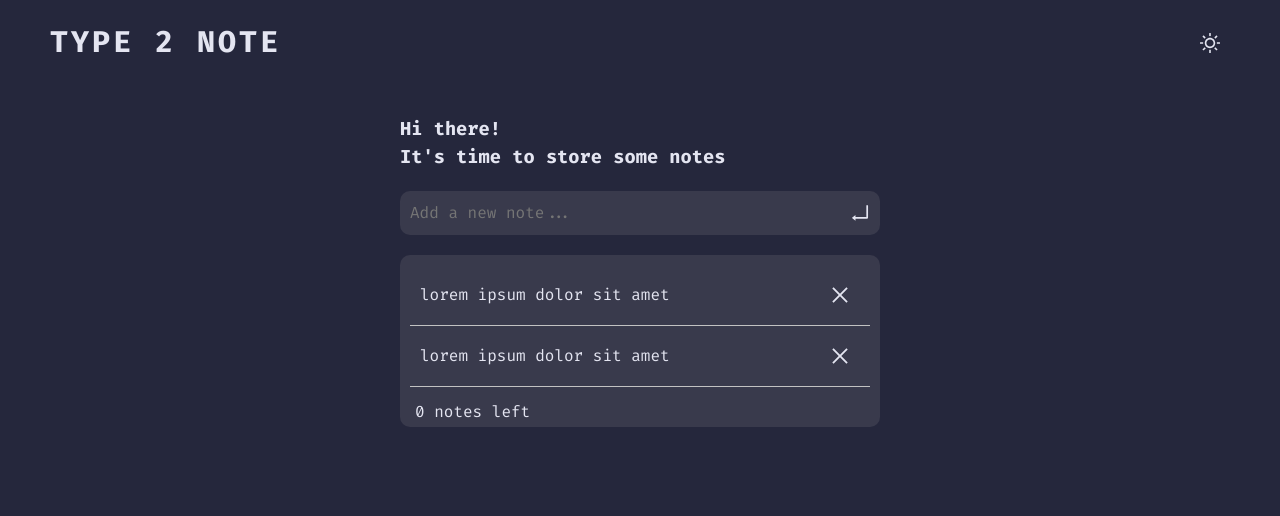
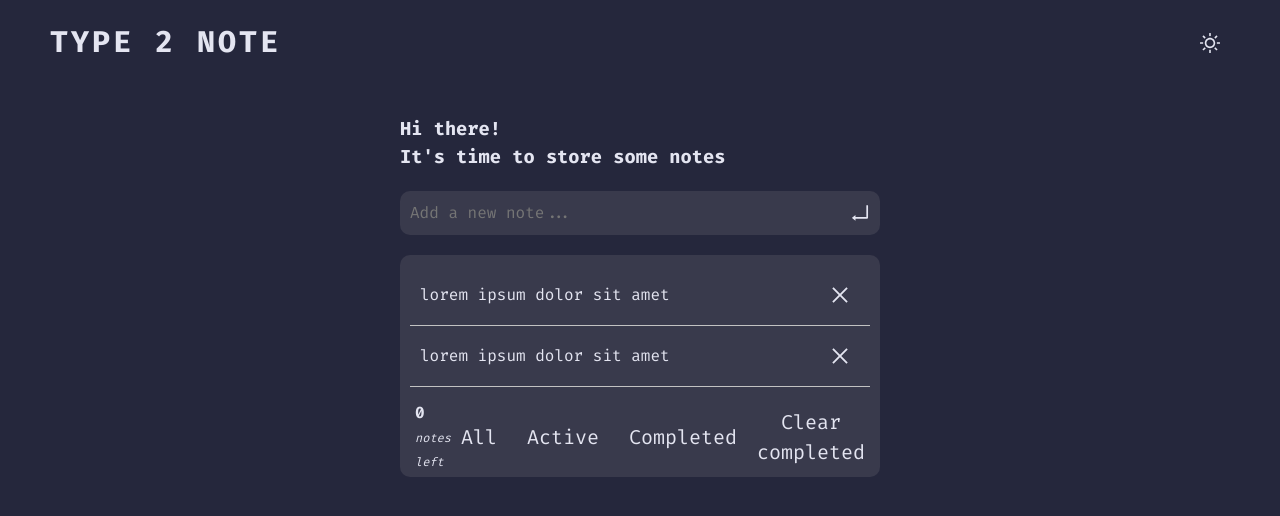
Before and after one commit to bakNa2t/type2note, a React (Vite) app: page / in a window 1280 px wide. Shown: the top 516 px of the page. Built offline with nearby package versions, Linux system fonts and the light colour scheme.

Commit message:
Added NoteFilter to NoteFooterMenu

```diff
--- a/src/ui-blocks/Header.jsx
+++ b/src/ui-blocks/Header.jsx
@@ -10,6 +10,10 @@ const StyledHeader = styled.header`
   margin-bottom: 2rem;
 
   padding: 2rem 5rem;
+
+  @media screen and (max-width: 768px) {
+    padding: 2rem;
+  }
 `;
 
 const Logo = styled.div`
--- /dev/null
+++ b/src/ui-blocks/NoteFilter.jsx
@@ -0,0 +1,21 @@
+import styled from "styled-components";
+import Button from "./Button";
+
+const StyledNoteFilter = styled.div`
+  display: flex;
+  justify-content: space-between;
+  align-items: center;
+  gap: 1rem;
+`;
+
+function NoteFilter() {
+  return (
+    <StyledNoteFilter>
+      <Button>All</Button>
+      <Button>Active</Button>
+      <Button>Completed</Button>
+    </StyledNoteFilter>
+  );
+}
+
+export default NoteFilter;
--- a/src/ui-blocks/NoteFooterMenu.jsx
+++ b/src/ui-blocks/NoteFooterMenu.jsx
@@ -1,13 +1,25 @@
 import styled from "styled-components";
+
+import NoteFilter from "./NoteFilter";
+import Button from "./Button";
 
 const StyledNoteFooterMenu = styled.div`
   display: flex;
   justify-content: space-between;
   align-items: center;
-  height: 3rem;
-  padding: 1.5rem;
+  padding: 0 1.5rem;
   background-color: var(--color-blue-zola-600);
   border-radius: 0 0 1rem 1rem;
+`;
+
+const NoteAmount = styled.p`
+  font-weight: 700;
+
+  & span {
+    font-weight: 400;
+    font-size: 1.2rem;
+    font-style: italic;
+  }
 `;
 
 function NoteFooterMenu() {
@@ -15,7 +27,11 @@ function NoteFooterMenu() {
 
   return (
     <StyledNoteFooterMenu>
-      <p>{amountNote} notes left</p>
+      <NoteAmount>
+        {amountNote} <span>notes left</span>
+      </NoteAmount>
+      <NoteFilter />
+      <Button>Clear completed</Button>
     </StyledNoteFooterMenu>
   );
 }
```
